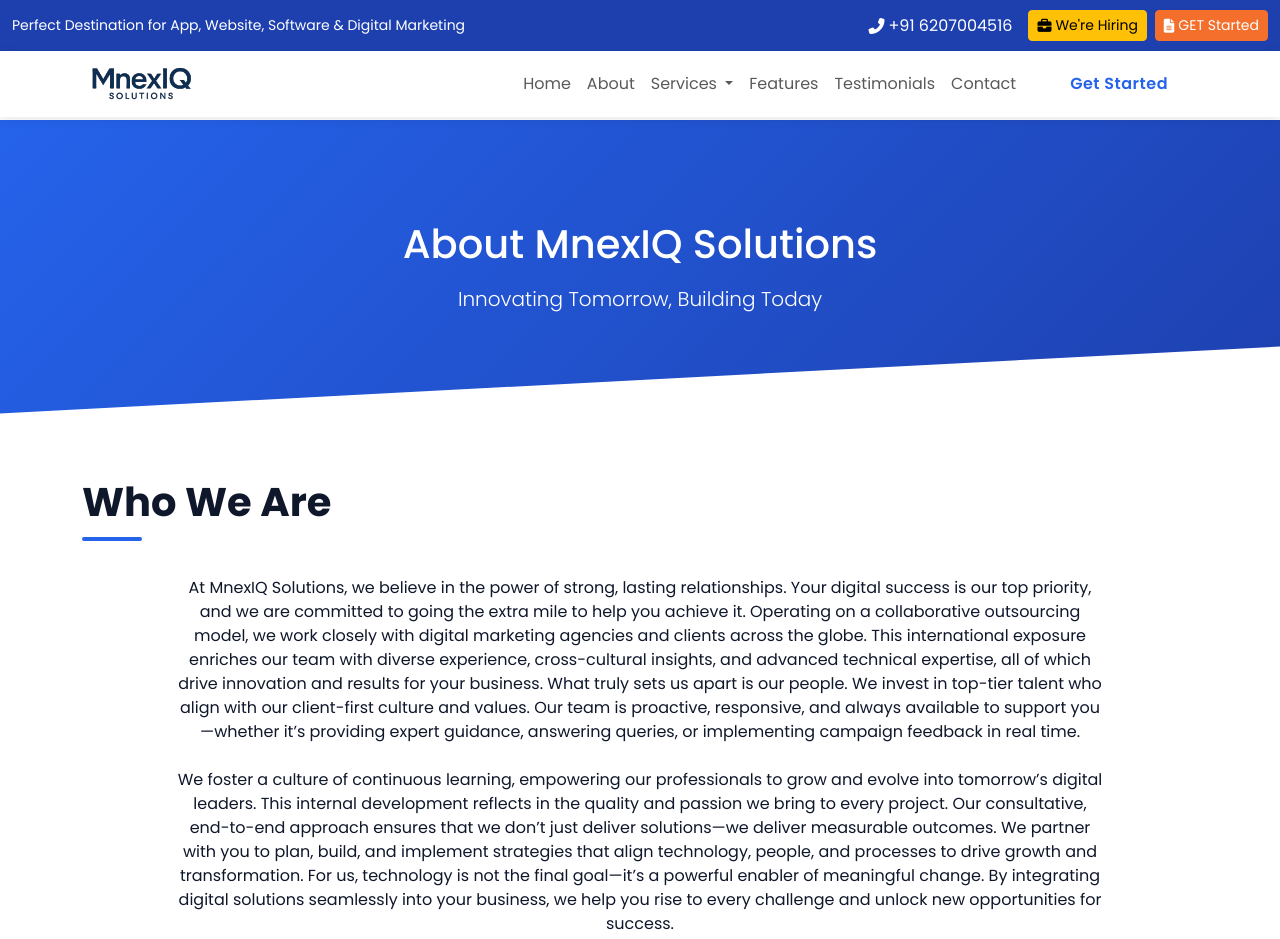
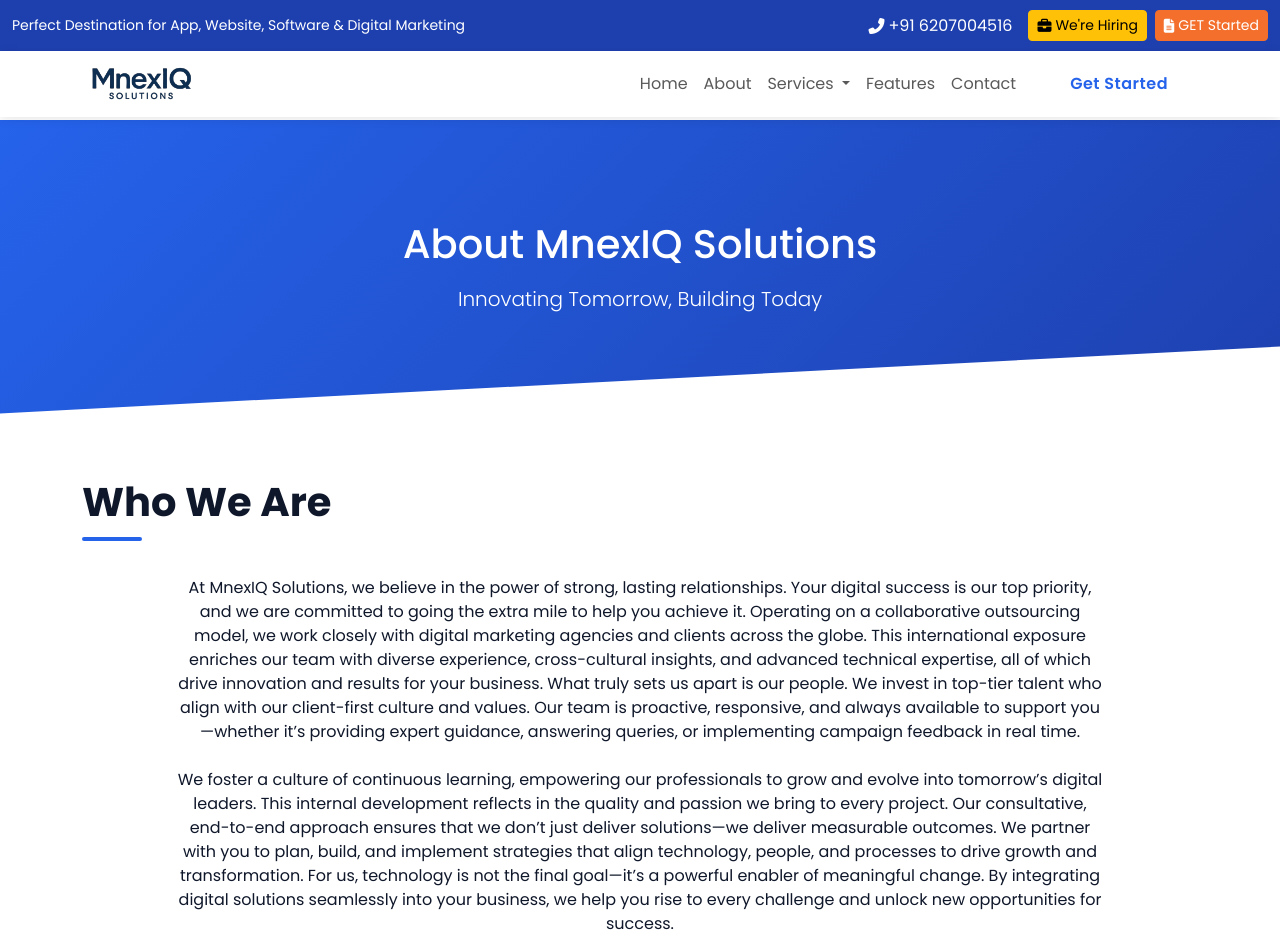
Before and after one commit to Chandan-program/DemoWebsite, a plain HTML site: page about/about.html in a window 1280 px wide. Shown: the top 939 px of the page. Drawn offline with nearby package versions, Linux system fonts and the light colour scheme.

Commit message:
change content

```diff
--- a/about/about.html
+++ b/about/about.html
@@ -3,7 +3,7 @@
 <head>
     <meta charset="UTF-8">
     <meta name="viewport" content="width=device-width, initial-scale=1.0">
-    <title>MnexIQ Solutions</title>
+    <title>About Us | MnexIQ Solutions</title>
     <!-- Bootstrap CSS -->
     <link href="https://cdn.jsdelivr.net/npm/bootstrap@5.3.2/dist/css/bootstrap.min.css" rel="stylesheet">
     <!-- Font Awesome -->
@@ -84,9 +84,9 @@
                     <!--li class="nav-item">
                         <a class="nav-link" href="#pricing">Pricing</a>
                     </li-->
-                    <li class="nav-item">
+                    <!--li class="nav-item">
                         <a class="nav-link" href="#testimonials">Testimonials</a>
-                    </li>
+                    </li-->
                     <li class="nav-item">
                         <a class="nav-link" href="../contact/contact.html">Contact</a>
                     </li>
```
